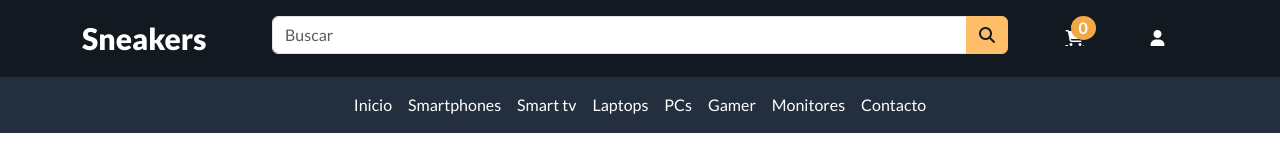
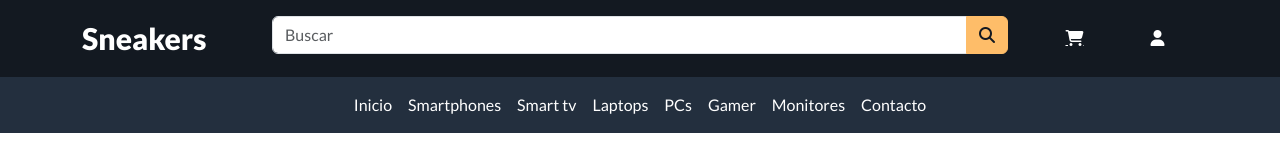
Before and after one commit to Kimiolivero666/EntregaFinal-Miguel-Olivero, a React (Vite) app: page / in a window 1280 px wide. Shown: the top 160 px of the page. Built offline with nearby package versions, Linux system fonts and the light colour scheme.

Commit message:
mostrar numero del cartWidget solo si tiene productos

```diff
--- a/src/components/navbar/CartWidget.jsx
+++ b/src/components/navbar/CartWidget.jsx
@@ -1,20 +1,21 @@
-import { useContext } from "react"
-import { CartContext } from "../context/CartContext"
-import { Link } from "react-router-dom"
 
-
+import { useContext } from "react";
+import { CartContext } from "../context/CartContext";
+import { Link } from "react-router-dom";
 
 const CartWidget = () => {
+  const { cantidadEnCarrito } = useContext(CartContext);
 
-const {cantidadEnCarrito} = useContext(CartContext)
   return (
-    <div className="cartwidget position-relative ">
+    <div className="cartwidget position-relative">
       <Link to={'/cart'} className="fas fa-shopping-cart text-white"></Link>
-    <div className="numbrer-cart position-absolute">{cantidadEnCarrito()}</div>
+      {cantidadEnCarrito() > 0 && (
+        <div className="numbrer-cart position-absolute">
+          {cantidadEnCarrito()}
+        </div>
+      )}
     </div>
+  );
+};
 
-
-  )
-}
-
-export default CartWidget
+export default CartWidget;
```
